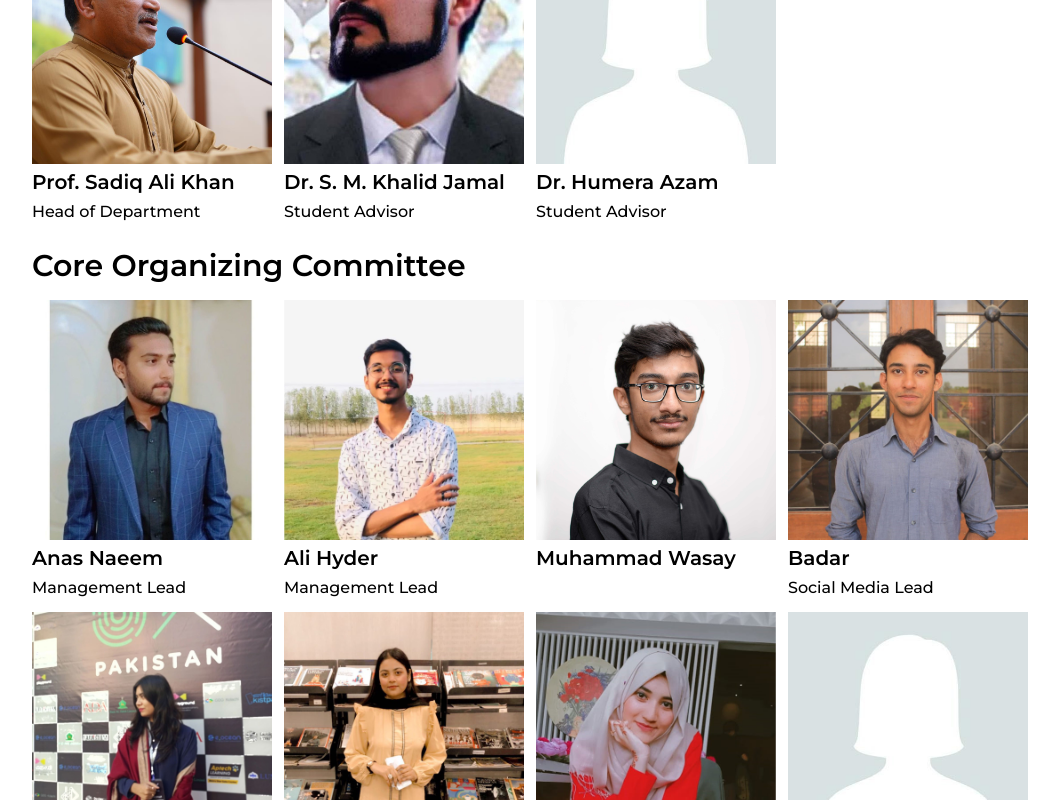
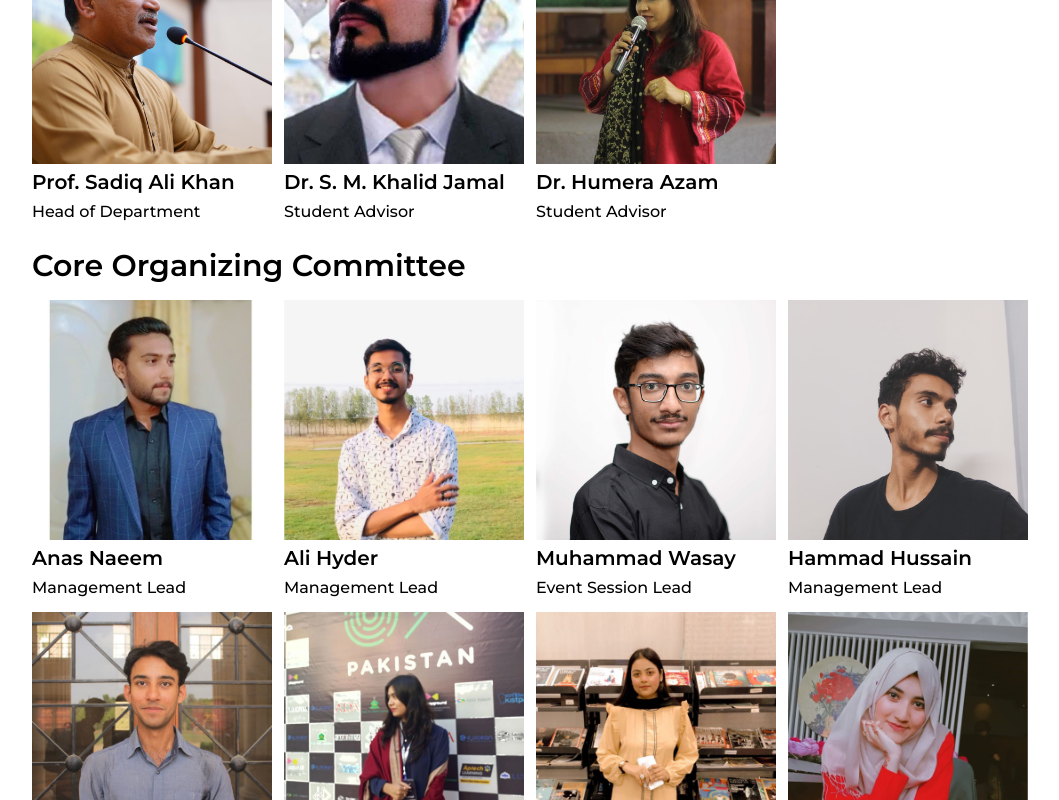
Before and after one commit to rumaisanaveed/career-connect, a React (Create React App) app: page / in a window 1280 px wide. Shown: the part 4416-5216 px from the top of the page, without its empty margins (8-1067 px from the left). Built offline with nearby package versions, Linux system fonts and the light colour scheme; a web font is replaced by a local one.

Commit message:
Added some images and changed content

```diff
--- a/src/constants.js
+++ b/src/constants.js
@@ -29,6 +29,8 @@ import Koderlabs from "./assets/images/koderlabs.jpg";
 import Qavi from "./assets/images/qavi.jpg";
 import Softech from "./assets/images/softech.jpg";
 import Keenu from "./assets/images/keenu.jpg";
+import MissHumera from "./assets/images/missHumera.jpeg";
+import Hammad from "./assets/images/hammad.jpeg";
 
 export const aboutData = [
   "Keynote speeches and TED Talks",
@@ -61,7 +63,7 @@ export const teamData = [
         desgination: "Student Advisor",
         description:
           "Ensuring seamless collaboration between academia and industry.",
-        image: Sulafa,
+        image: MissHumera,
       },
     ],
   },
@@ -80,8 +82,13 @@ export const teamData = [
       },
       {
         name: "Muhammad Wasay",
-        desgination: "",
+        desgination: "Event Session Lead",
         image: Wasay,
+      },
+      {
+        name: "Hammad Hussain",
+        desgination: "Management Lead",
+        image: Hammad,
       },
       {
         name: "Badar",
@@ -98,7 +105,6 @@ export const teamData = [
         desgination: "Out Reach Lead",
         image: Faiza,
       },
-
       {
         name: "Rumaisa Naved",
         desgination: "Website Lead",
```
Also changed, not shown: src/assets/images/hammad.jpeg (added), src/assets/images/missHumera.jpeg (added).
